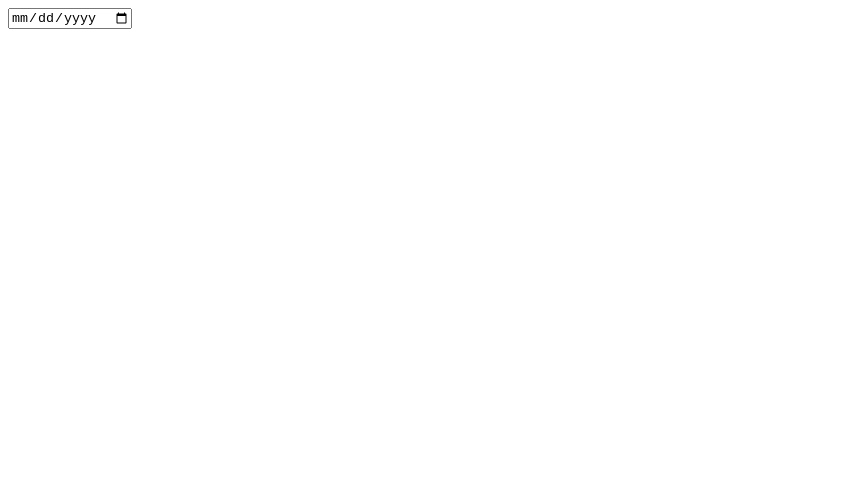
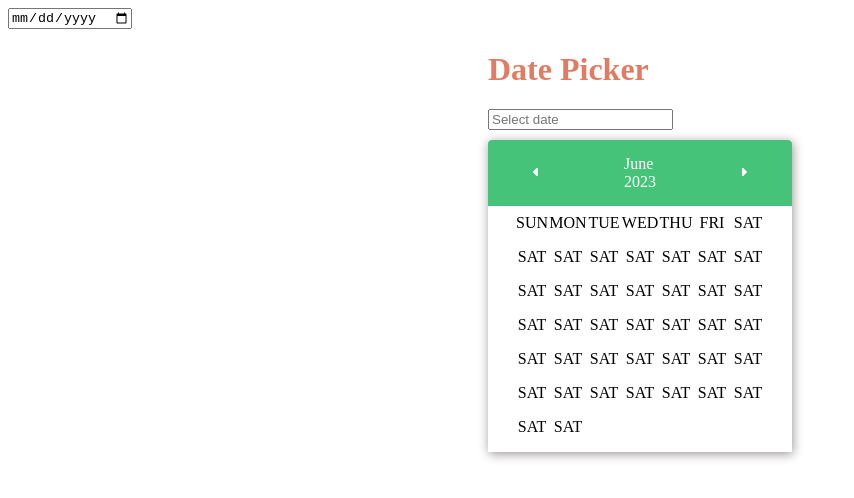
Before and after one commit to ITK-SHIN/js-calendar, a website with bundled scripts: page template/index.html in a window 1280 px wide. Shown: the whole page, without its empty margins (0-854 px from the left). Built offline with nearby package versions, Linux system fonts and the light colour scheme.

Commit message:
'기본달력모양잡기'

```diff
--- a/template/app.js
+++ b/template/app.js
@@ -0,0 +1 @@
+import datePicker from './components/calender.js';
--- a/template/index.html
+++ b/template/index.html
@@ -7,11 +7,85 @@
         <meta name="viewport" content="width=device-width, initial-scale=1.0">
         <title>JS-MISSION4 구현하기</title>
         <link rel="stylesheet" href="style.css">
+
+        <script src="https://kit.fontawesome.com/d47cd50f60.js" crossorigin="anonymous"></script>
+        <script type="module" src="app.js"></script>
 </head>
 
 <body>
         <input type="date">
 
+
+        <div class="date">
+
+                <div class="date-picker">
+                        <h1 class="date-picker-title">Date Picker</h1>
+                        <input class="date-picker-input" type="text" placeholder="Select date" readonly>
+
+                        <div class="calendar">
+                                <div class="calendar-nav">
+                                        <button calss="calendar-nav-left-btn"><i
+                                                        class="fa-solid fa-caret-left"></i></button>
+                                        <div class="calendar-nav-month-year">
+                                                <div class="month">June</div>
+                                                <div class="year">2023</div>
+                                        </div>
+                                        <button calss="calendar-nav-right-btn"><i
+                                                        class="fa-solid fa-caret-right"></i></button>
+                                </div>
+
+                                <div class="calendar-grid">
+                                        <div class="day-of-the-week">SUN</div>
+                                        <div class="day-of-the-week">MON</div>
+                                        <div class="day-of-the-week">TUE</div>
+                                        <div class="day-of-the-week">WED</div>
+                                        <div class="day-of-the-week">THU</div>
+                                        <div class="day-of-the-week">FRI</div>
+                                        <div class="day-of-the-week">SAT</div>
+                                        <div class="day-of-the-week">SAT</div>
+                                        <div class="day-of-the-week">SAT</div>
+                                        <div class="day-of-the-week">SAT</div>
+                                        <div class="day-of-the-week">SAT</div>
+                                        <div class="day-of-the-week">SAT</div>
+                                        <div class="day-of-the-week">SAT</div>
+                                        <div class="day-of-the-week">SAT</div>
+                                        <div class="day-of-the-week">SAT</div>
+                                        <div class="day-of-the-week">SAT</div>
+                                        <div class="day-of-the-week">SAT</div>
+                                        <div class="day-of-the-week">SAT</div>
+                                        <div class="day-of-the-week">SAT</div>
+                                        <div class="day-of-the-week">SAT</div>
+                                        <div class="day-of-the-week">SAT</div>
+                                        <div class="day-of-the-week">SAT</div>
+                                        <div class="day-of-the-week">SAT</div>
+                                        <div class="day-of-the-week">SAT</div>
+                                        <div class="day-of-the-week">SAT</div>
+                                        <div class="day-of-the-week">SAT</div>
+                                        <div class="day-of-the-week">SAT</div>
+                                        <div class="day-of-the-week">SAT</div>
+                                        <div class="day-of-the-week">SAT</div>
+                                        <div class="day-of-the-week">SAT</div>
+                                        <div class="day-of-the-week">SAT</div>
+                                        <div class="day-of-the-week">SAT</div>
+                                        <div class="day-of-the-week">SAT</div>
+                                        <div class="day-of-the-week">SAT</div>
+                                        <div class="day-of-the-week">SAT</div>
+                                        <div class="day-of-the-week">SAT</div>
+                                        <div class="day-of-the-week">SAT</div>
+                                        <div class="day-of-the-week">SAT</div>
+                                        <div class="day-of-the-week">SAT</div>
+                                        <div class="day-of-the-week">SAT</div>
+                                        <div class="day-of-the-week">SAT</div>
+                                        <div class="day-of-the-week">SAT</div>
+                                        <div class="day-of-the-week">SAT</div>
+                                        <div class="day-of-the-week">SAT</div>
+                                </div>
+                        </div>
+                </div>
+
+        </div>
+
+
 </body>
 
 </html>
--- a/template/style.css
+++ b/template/style.css
@@ -0,0 +1,70 @@
+.hidden {
+  visibility: hidden;
+}
+
+.date {
+  display: flex;
+  justify-content: center;
+}
+
+.date-picker-title {
+  color: #e17c64;
+}
+
+.date-picker-input {
+  margin-bottom: 10px;
+}
+
+.calendar {
+  display: flex;
+  flex-direction: column;
+  width: 19rem;
+
+  box-shadow: 1px 2px 10px 0px #9b9596;
+}
+
+/******************** calendar-nav  스타일링 ***********************/
+.calendar-nav {
+  display: flex;
+  justify-content: space-around;
+
+  background-color: #44c379;
+  color: white;
+
+  border-radius: 4px 4px 0 0;
+}
+
+i {
+  color: white;
+}
+
+.calendar-nav-month-year {
+  padding: 15px 0;
+}
+
+button {
+  height: 20px;
+  border: none;
+  background-color: transparent;
+  cursor: pointer;
+  margin-top: 22px;
+}
+
+.calendar-nav-left-btn {
+  position: relative;
+  top: 100px;
+}
+
+/* 그리드 */
+.calendar-grid {
+  width: 100%;
+  margin-top: 0.5rem;
+  margin-bottom: 1rem;
+  display: grid;
+  justify-content: center;
+  justify-items: center;
+  grid-template-columns: repeat(7, 20px);
+  grid-gap: 1em;
+
+  /*   border: 1px solid red; */
+}
```
Also changed, not shown: template/components/index.js (+10 -0 lines), template/components/calender.js (added).
